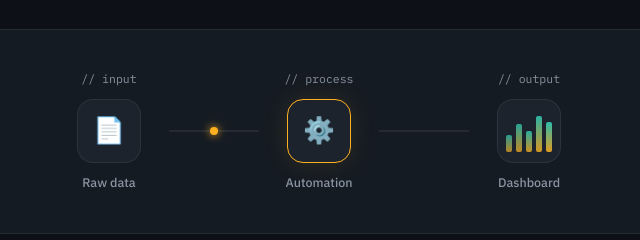
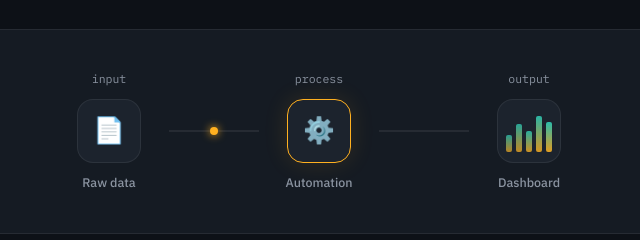
Before and after one commit to Ditanugrohoo/Dita-nugroho, a plain HTML site: page index.html in a window 1280 px wide. Shown: the part 559-799 px from the top of the page, 321-961 px from the left. Drawn offline with Linux system fonts and the light colour scheme.

Commit message:
Remove comments from pipeline labels in index.html

```diff
--- a/index.html
+++ b/index.html
@@ -278,19 +278,19 @@ img{ max-width: 100%; display: block; }
 
     <div class="pipeline" aria-hidden="true">
       <div class="pipeline__node">
-        <p class="pipeline__label">// input</p>
+        <p class="pipeline__label">input</p>
         <div class="pipeline__icon">📄</div>
         <p class="pipeline__caption">Raw data</p>
       </div>
       <div class="pipeline__line"><span class="pipeline__dot"></span></div>
       <div class="pipeline__node pipeline__node--active">
-        <p class="pipeline__label">// process</p>
+        <p class="pipeline__label">process</p>
         <div class="pipeline__icon">⚙️</div>
         <p class="pipeline__caption">Automation</p>
       </div>
       <div class="pipeline__line"><span class="pipeline__dot" style="animation-delay: 1s;"></span></div>
       <div class="pipeline__node">
-        <p class="pipeline__label">// output</p>
+        <p class="pipeline__label">output</p>
         <div class="mini-chart">
           <span style="--h:40%"></span><span style="--h:65%"></span><span style="--h:50%"></span>
           <span style="--h:85%"></span><span style="--h:70%"></span>
```
